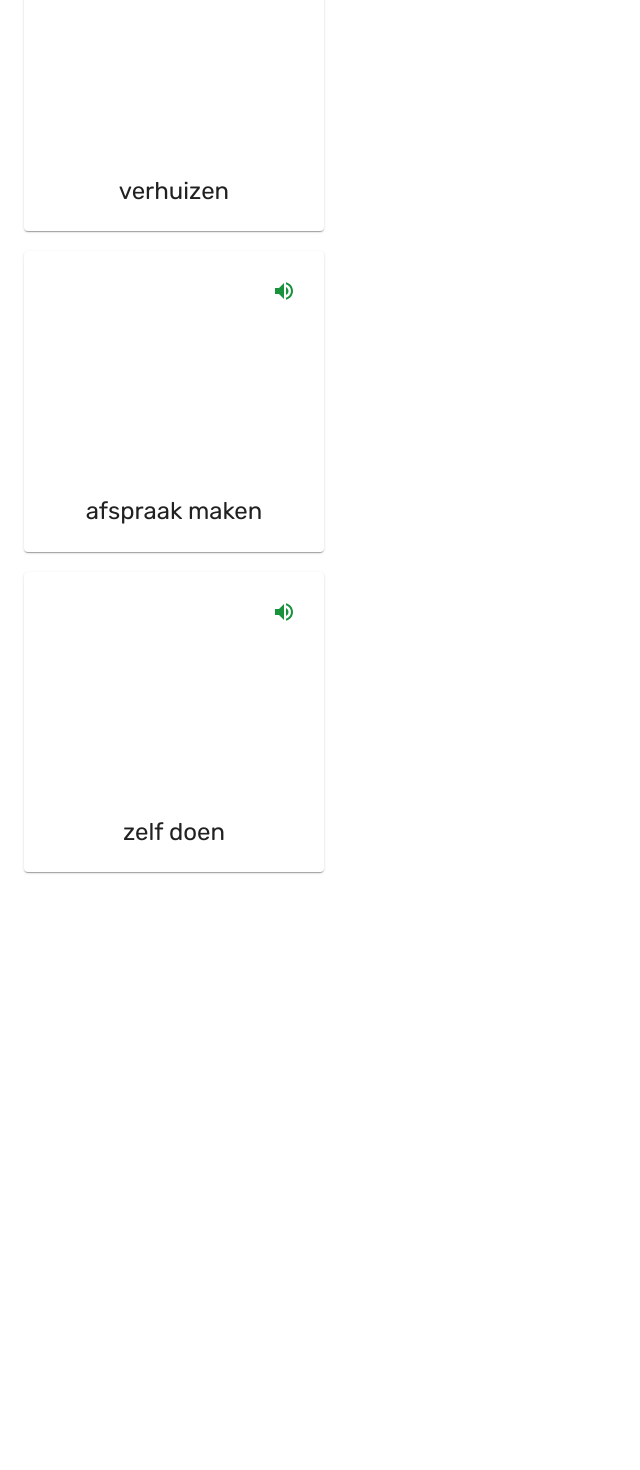
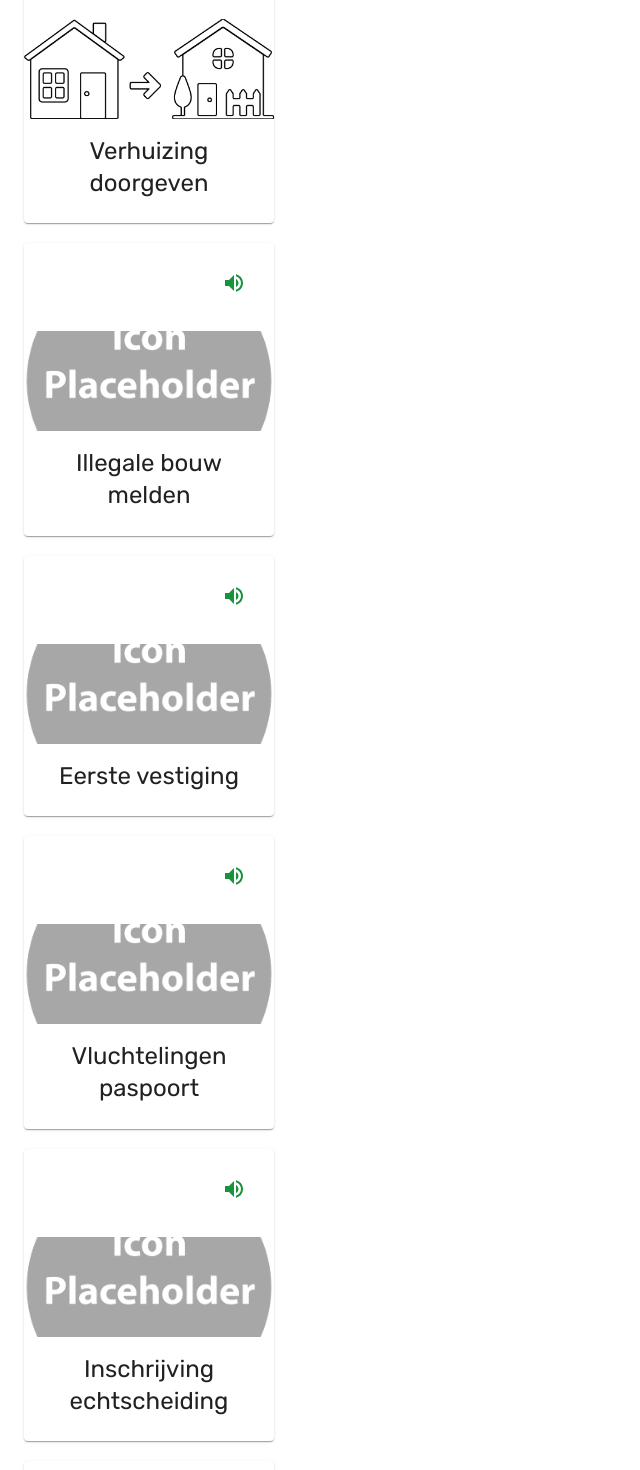
Before and after one commit to ReconnectCMI/search-bar, a React (Create React App) app: page / in a window 1280 px wide. Shown: the part 480-1950 px from the top of the page, without its empty margins (0-640 px from the left). Before the commit the page ends 1372 px from the top, so only its background shows below. Built offline with nearby package versions, Linux system fonts and the light colour scheme.

Commit message:
Alot of stuff

```diff
--- a/src/components/Speak/SpeakIcon.js
+++ b/src/components/Speak/SpeakIcon.js
@@ -14,6 +14,7 @@ const useStyles = makeStyles((theme) => ({
 
 function talkDirtyToMe(titleText, descriptionText) {
     const ut = new SpeechSynthesisUtterance(titleText + "" + descriptionText);
+    ut.rate = 0.8;
     speechSynthesis.speak(ut);
 }
 
--- a/src/components/icon/icons.js
+++ b/src/components/icon/icons.js
@@ -16,14 +16,16 @@ import Fade from '@material-ui/core/Fade';
 // import SpeakIcon from '../Speak/SpeakIcon';
 import SpeakIcon from '../Speak/SpeakIcon';
 import CardHeader from '@material-ui/core/CardHeader';
-
+import Button from '@material-ui/core/Button';
+import toetsenbordIcon from '../../img/toetsenbord.png';
+import videogesprekIcon from '../../img/videogesprek.png';
 
 const useStyles = makeStyles((theme) =>({
     root: {
-        maxWidth: 300,
+        maxWidth: 250,
     },
     media: {
-        height: 140,
+        height: 100,
     },
     modal: {
         display: 'flex',
@@ -36,7 +38,7 @@ const useStyles = makeStyles((theme) =>({
         boxShadow: theme.shadows[5],
         padding: theme.spacing(2, 4, 3),
         width: '80%',
-        height: '70%'
+        height: '70%',
     },
 }));
 
@@ -76,6 +78,15 @@ export default function Icon(props) {
                 <div className={classes.paper}>
                     <h2 id="transition-modal-title">{props.title}</h2>
                     <p id="transition-modal-description">{props.description}</p>
+                    <Button target="_blank" href={props.link} variant="contained" color="primary" disableElevation>
+                        <img width="100px" src={toetsenbordIcon}/>
+                        Zelf invullen
+                    </Button>
+                    <Button target="_blank" href="https://digitalebalie.rotterdam.nl/" variant="contained" color="primary" disableElevation>
+                        <img width="93px" src={videogesprekIcon}/>
+                        Via de digitale balie
+                    </Button>
+                    <SpeakIcon speak={props.speech} title={props.title} description={props.description + " U kunt er voor kiezen om het zelf in te vullen of om het te doen online via de digitale balie"}/>
                 </div>
                 </Fade>
             </Modal>
@@ -101,4 +112,5 @@ Icon.propTypes = {
     title: PropTypes.string,
     description: PropTypes.string,
     speech: PropTypes.object,
+    link: PropTypes.string,
 };
--- a/src/components/search/data.js
+++ b/src/components/search/data.js
@@ -1,18 +1,42 @@
+import verhuisImage from '../../img/verhuizen.png';
+import iconTemplate from '../../img/iconplaceholder1.png';
+
 const Data = [
   {
-    "title":"verhuizen",
-    "description":"je wilt graag verhuizen, hier moet je zijn om alles te regelen.",
-    "image":"verhuizen",
+    "title": "Verhuizing doorgeven",
+    "description": "Verhuist u binnen of naar Rotterdam? Zorgt u er dan voor dat u binnen vijf dagen na de verhuisdatum uw nieuwe adres doorgeeft.",
+    "image": verhuisImage,
+    "link": "https://www.rotterdam.nl/loket/verhuizing-doorgeven/",
   },
   {
-    "title":"afspraak maken",
-    "description":"maak een afspraak bij de digitale bali om hulp te krijgen bij het regelen van de verhuizing",
-    "image":"verhuizen",
+    "title": "Illegale bouw melden",
+    "description": "Illegale bouw is de bouw zonder vergunning. meld het bij de gemeente wanneer een gebouw zonder vergunning is of wordt gebouwd.",
+    "image": iconTemplate,
+    "link": "https://www.rotterdam.nl/loket/illegale-bouw-melden/",
   },
   {
-    "title":"zelf doen",
-    "description":"Ik wil het graag zelf doen via een formulier online.",
-    "image":"verhuizen",
+    "title": "Eerste vestiging",
+    "description": "Komt u vanuit het buitenland voor langer dan 4 maanden in nederland wonen? dan moet u zelf langskomen bij de gemeente en zich in laten schrijven. dit heet een 'eerste vestiging'.",
+    "image": iconTemplate,
+    "link": "https://www.rotterdam.nl/loket/eerste-vestiging/" ,
+  },
+  {
+    "title": "Vluchtelingen paspoort",
+    "description": "Afspraak maken",
+    "image": iconTemplate,
+    "link": "https://www.rotterdam.nl/loket/vluchtelingenpaspoort/",
+  },
+  {
+    "title": "Inschrijving echtscheiding",
+    "description": "Als u uw echtscheiding met spoed wilt laten inschrijven, moet u hiervoor een afspraak maken.",
+    "image": iconTemplate,
+    "link": "https://www.rotterdam.nl/loket/inschrijving-echtscheiding/",
+  },
+  {
+    "title": "Geboorteaangifte",
+    "description": "Als u een kind hebt gekregen, moet u binnen 3 dagen geboorteaangifte doen. u doet de aangifte in de gemeente waar het kind geboren is.",
+    "image": iconTemplate,
+    "link": "https://www.rotterdam.nl/loket/geboorteaangifte/",
   },
 ];
 
--- a/src/components/search/search.js
+++ b/src/components/search/search.js
@@ -36,7 +36,7 @@ class Search extends React.Component {
         }).map((data, key) => {
           return(
           <div key={key}>
-            <Icon title={data.title} description={data.description}/>
+            <Icon link={data.link} image={data.image} title={data.title} description={data.description}/>
           </div>
           )
         })
```
Also changed, not shown: src/img/iconplaceholder1.png (added), 1 other file (tests, documents, lock files or other folders).
